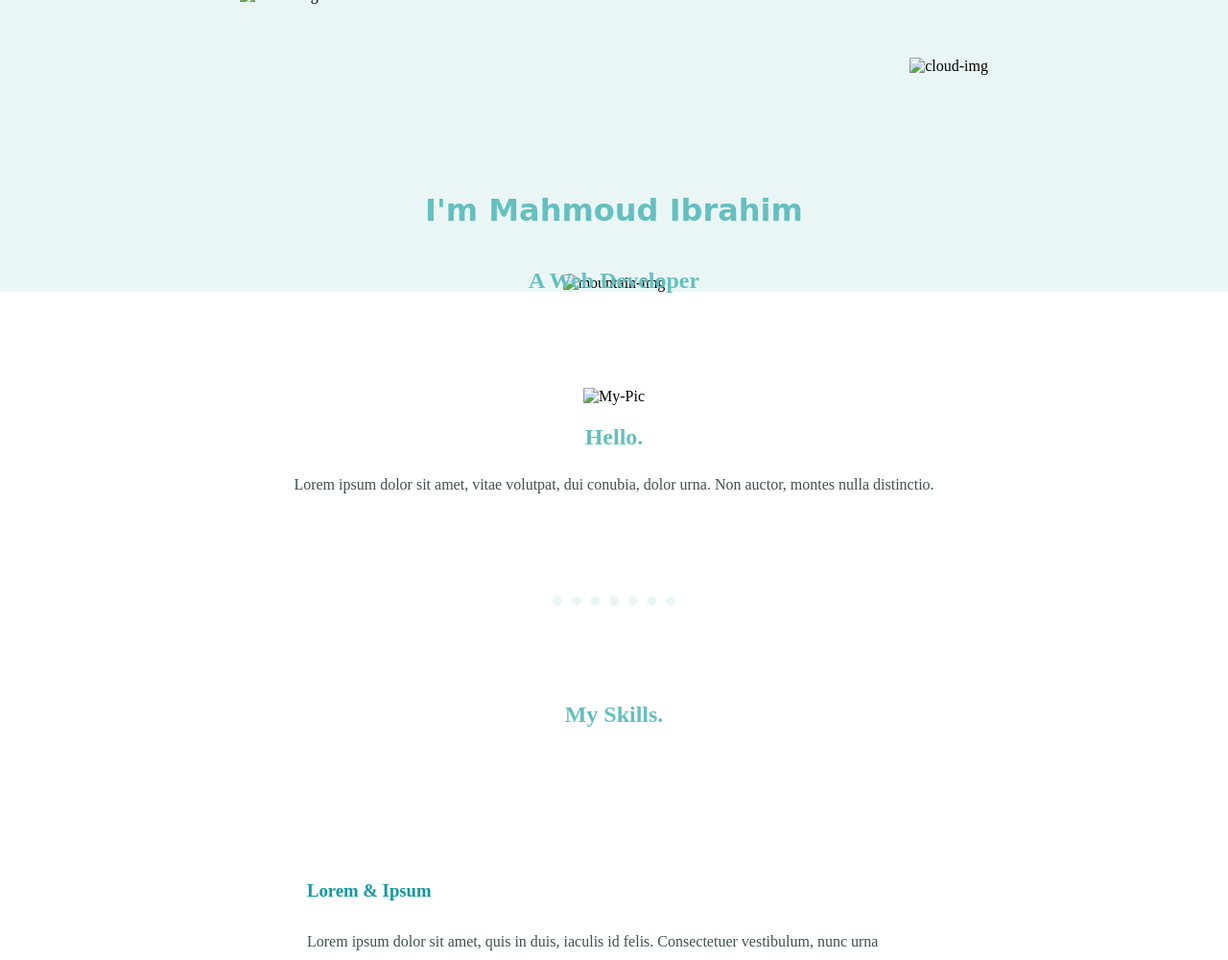
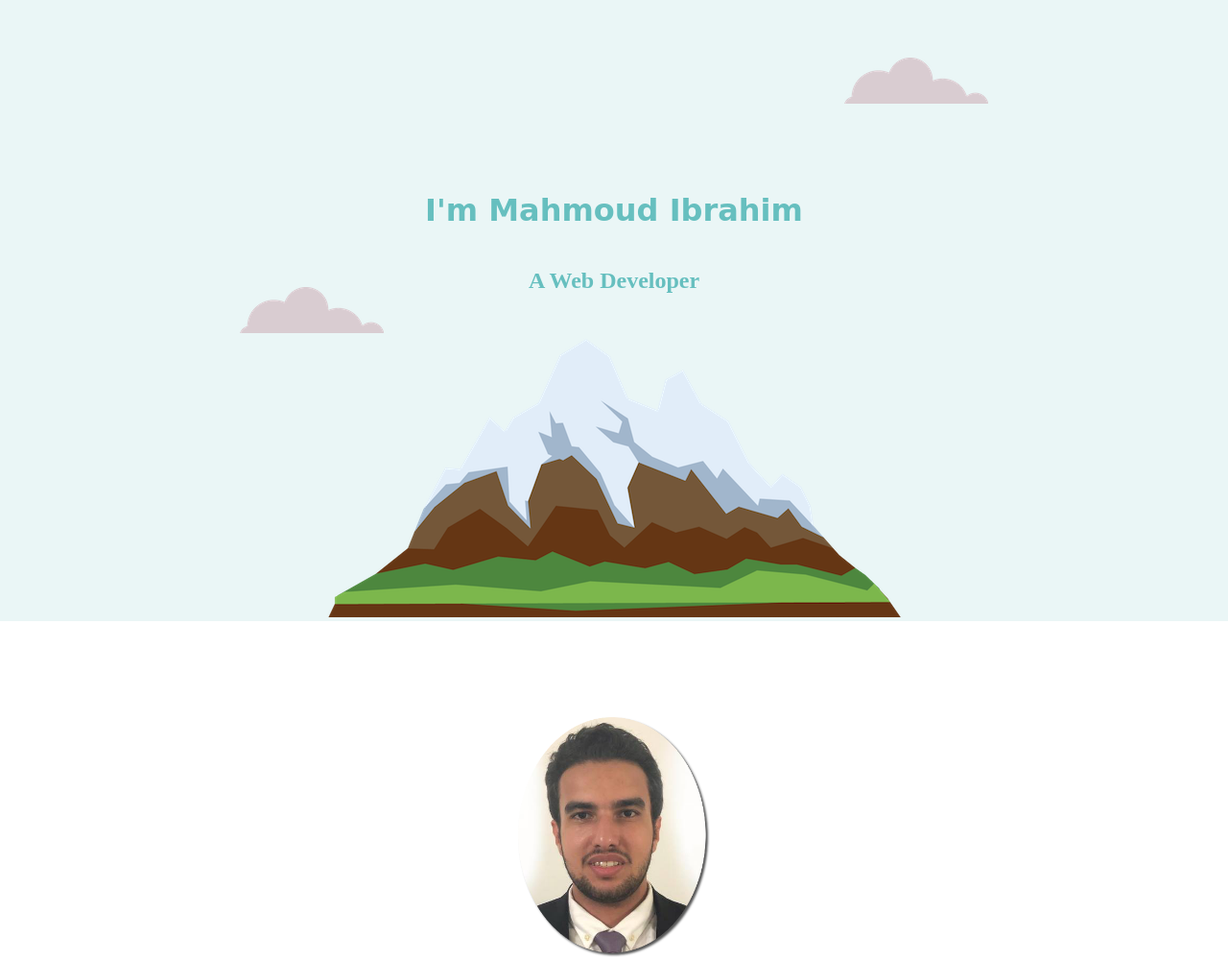
Before and after one commit to Mahmoudibrahim54/CV-HTML-CSS, a plain HTML site: page index.html in a window 1280 px wide. Shown: the top 1000 px of the page at 96% size. Drawn offline with Linux system fonts and the light colour scheme.

Commit message:
Update index.html

```diff
--- a/index.html
+++ b/index.html
@@ -3,21 +3,21 @@
   <head>
     <meta charset="utf-8">
     <title>Mahmoud Ibrahim</title>
-    <link rel="stylesheet" href="styles.css">
+    <link rel="stylesheet" href="css/styles.css">
     <link rel="icon" href="MahmoudIbrahim.jpg">
   </head>
   <body>
     <div class="top-container">
-      <img class="First-Cloud" src="cloud.png" alt="cloud-img">
+      <img class="First-Cloud" src="images/cloud.png" alt="cloud-img">
       <h1>I'm Mahmoud Ibrahim</h1>
       <h2 class="job">A Web Developer</h2>
-      <img class="Second-Cloud" src="cloud.png" alt="cloud-img">
-      <img src="mountain.png" alt="mountain-img">
+      <img class="Second-Cloud" src="images/cloud.png" alt="cloud-img">
+      <img src="images/mountain.png" alt="mountain-img">
     </div>
 
     <div class="middle-container">
   <div class="profile">
-    <img class="profile-pic" src="Mahmoud-Ibrahim.png" alt="My-Pic">
+    <img class="profile-pic" src="images/Mahmoud-Ibrahim.png" alt="My-Pic">
     <h2>Hello.</h2>
     <p>Lorem ipsum dolor sit amet, vitae volutpat, dui conubia, dolor urna. Non auctor, montes nulla distinctio.</p>
   </div>
```
